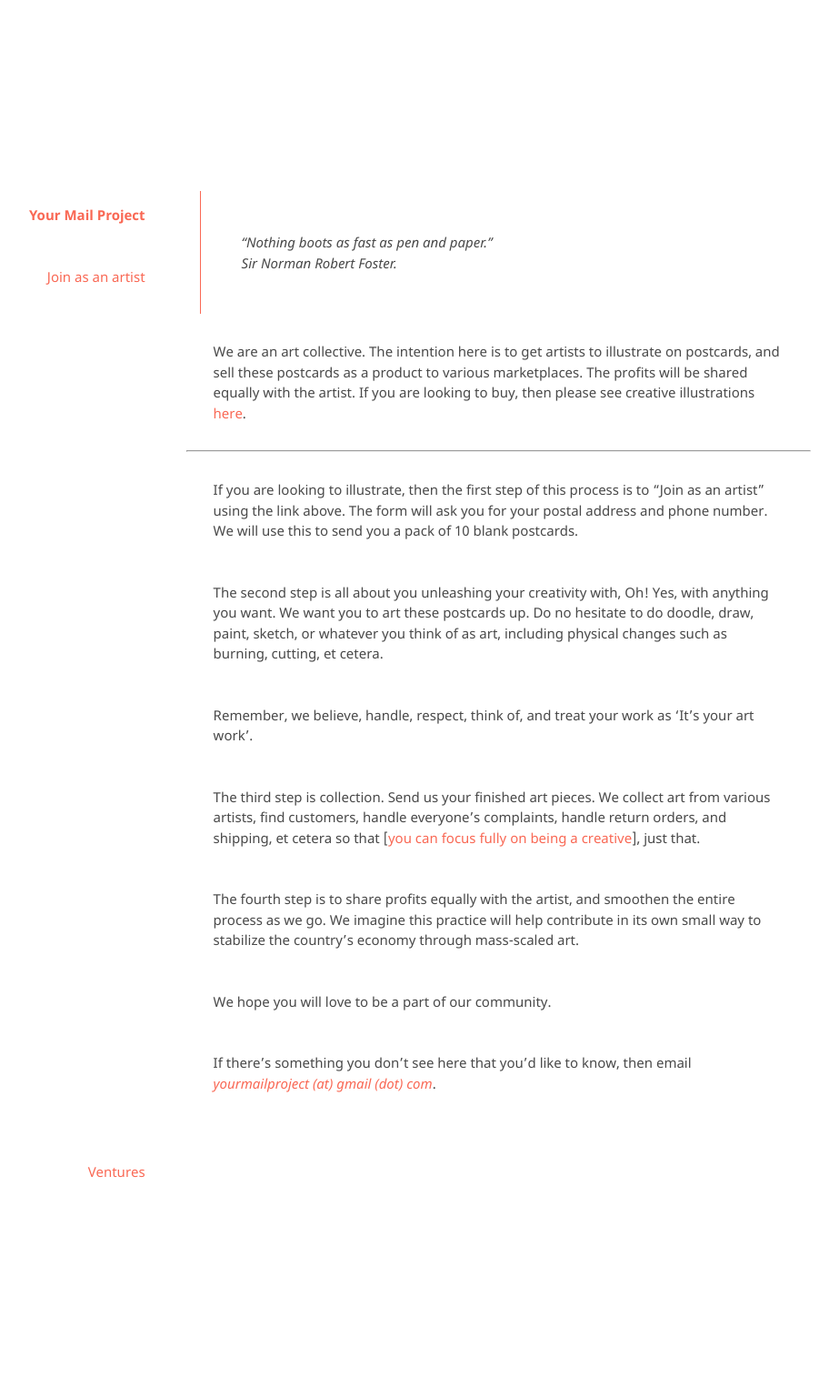
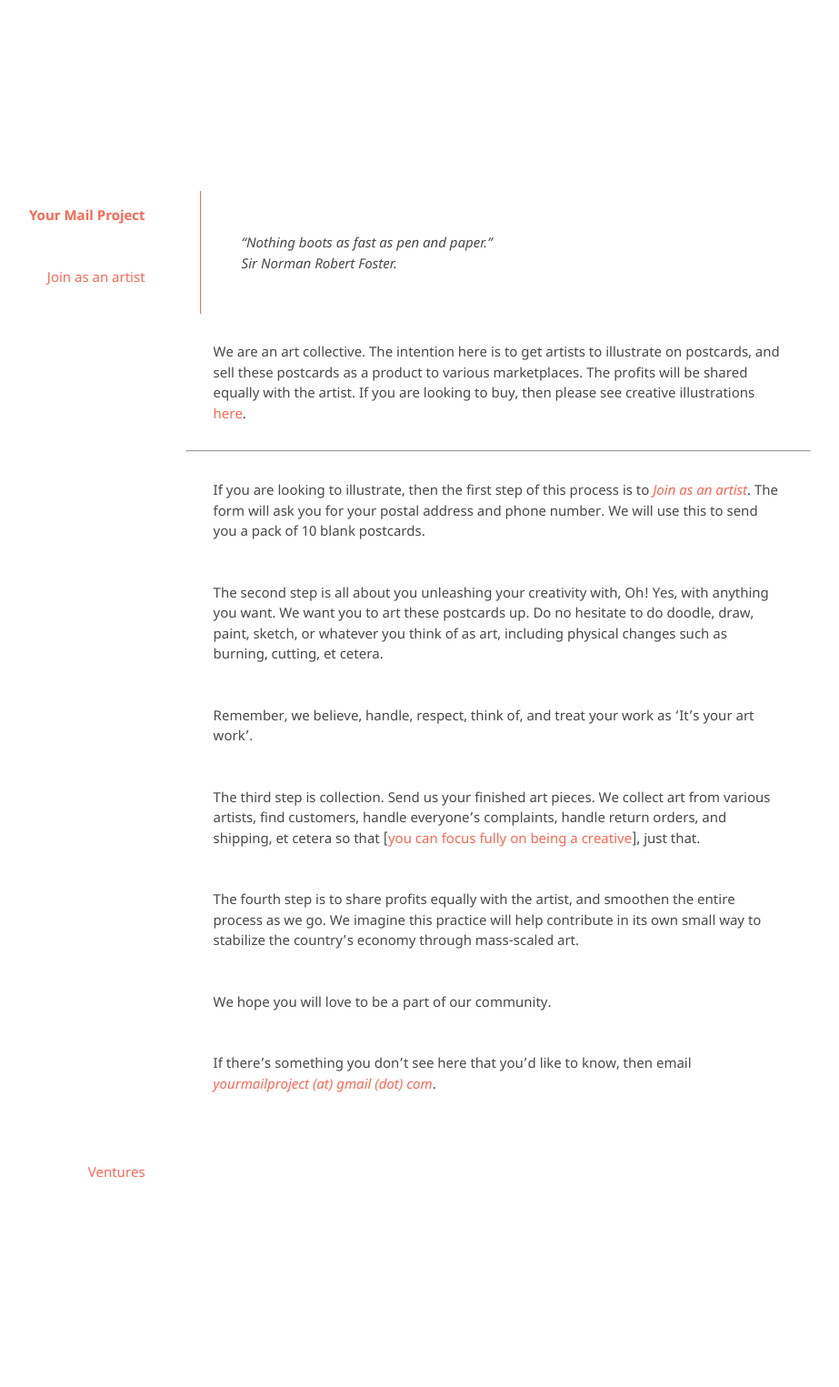
Before and after one commit to kvshvlin/yourmailproject, a Jekyll site: the page built from index.md, in a window 1280 px wide. Shown: the whole page at 91% size, without its empty margins (193-1116 px from the left). Built offline with Jekyll 4.4.1, drawn with Linux system fonts in a browser that asks for light colours; our own code applies the rules of GitHub Pages for plain Markdown files.

Commit message:
Update index.md

```diff
--- a/index.md
+++ b/index.md
@@ -5,7 +5,7 @@ We are an art collective. The intention here is to get artists to illustrate on
 
 ***
 
-If you are looking to illustrate, then the first step of this process is to "Join as an artist" using the link above. The form will ask you for your postal address and phone number. We will use this to send you a pack of 10 blank postcards.
+If you are looking to illustrate, then the first step of this process is to [_Join as an artist_](https://yourmailproject.typeform.com/to/krhWpQJZ). The form will ask you for your postal address and phone number. We will use this to send you a pack of 10 blank postcards.
 
 The second step is all about you unleashing your creativity with, Oh! Yes, with anything you want. We want you to art these postcards up. Do no hesitate to do doodle, draw, paint, sketch, or whatever you think of as art, including physical changes such as burning, cutting, et cetera.
 
```
